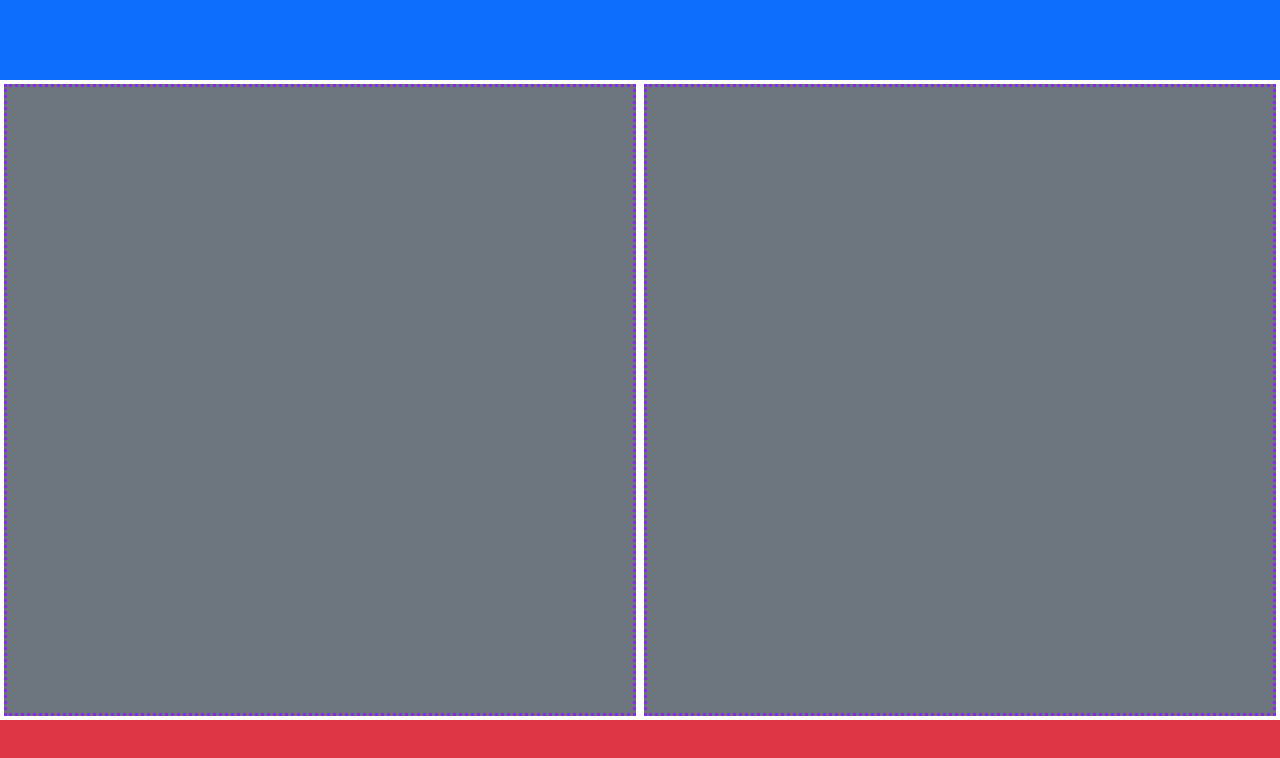
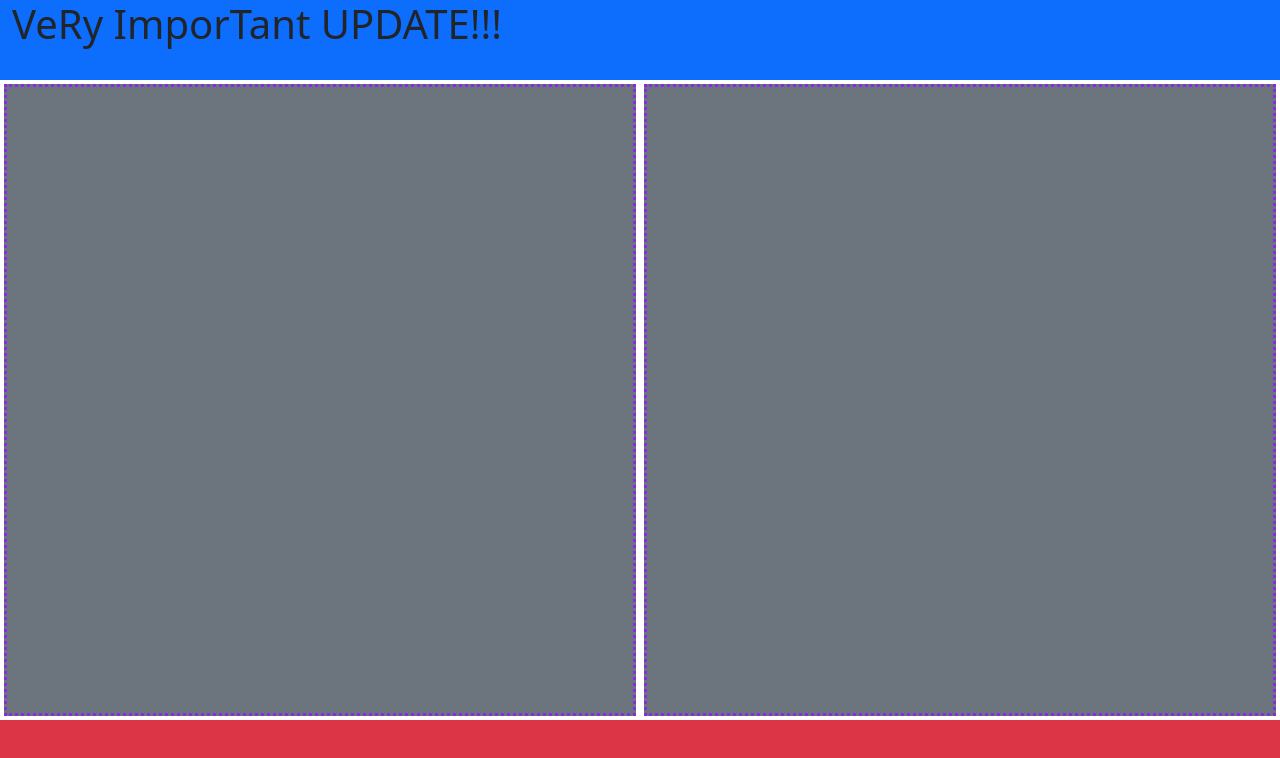
Before and after one commit to rdylina/collab-practice2, a plain HTML site: page index.html in a window 1280 px wide. Drawn offline with nearby package versions, Linux system fonts and the light colour scheme.

Commit message:
made the update you wanted

```diff
--- a/index.html
+++ b/index.html
@@ -18,7 +18,7 @@
 	<body>
 
 		<header class="container-fluid bg-primary a_navbar">
-
+			<h1>VeRy ImporTant UPDATE!!!</h1>
 		</header>
 
 		<main class="container-fluid">
```
